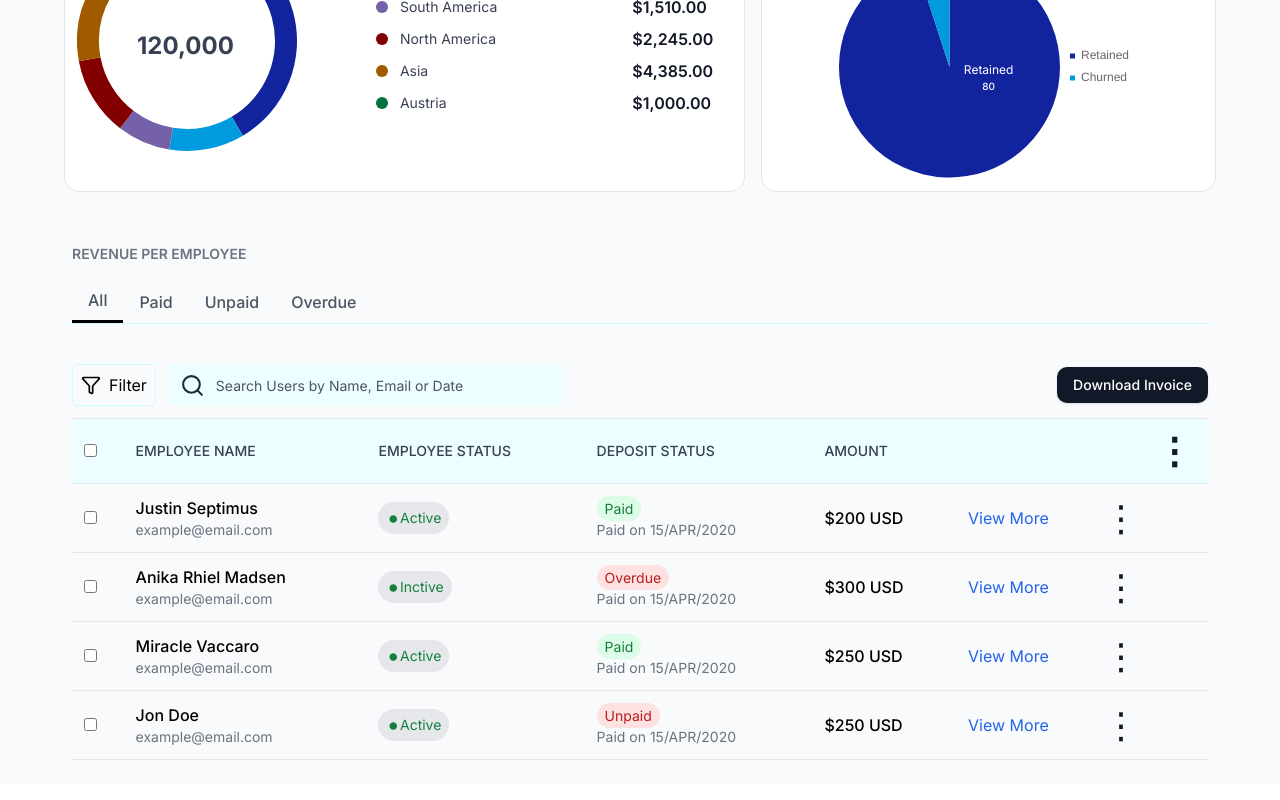
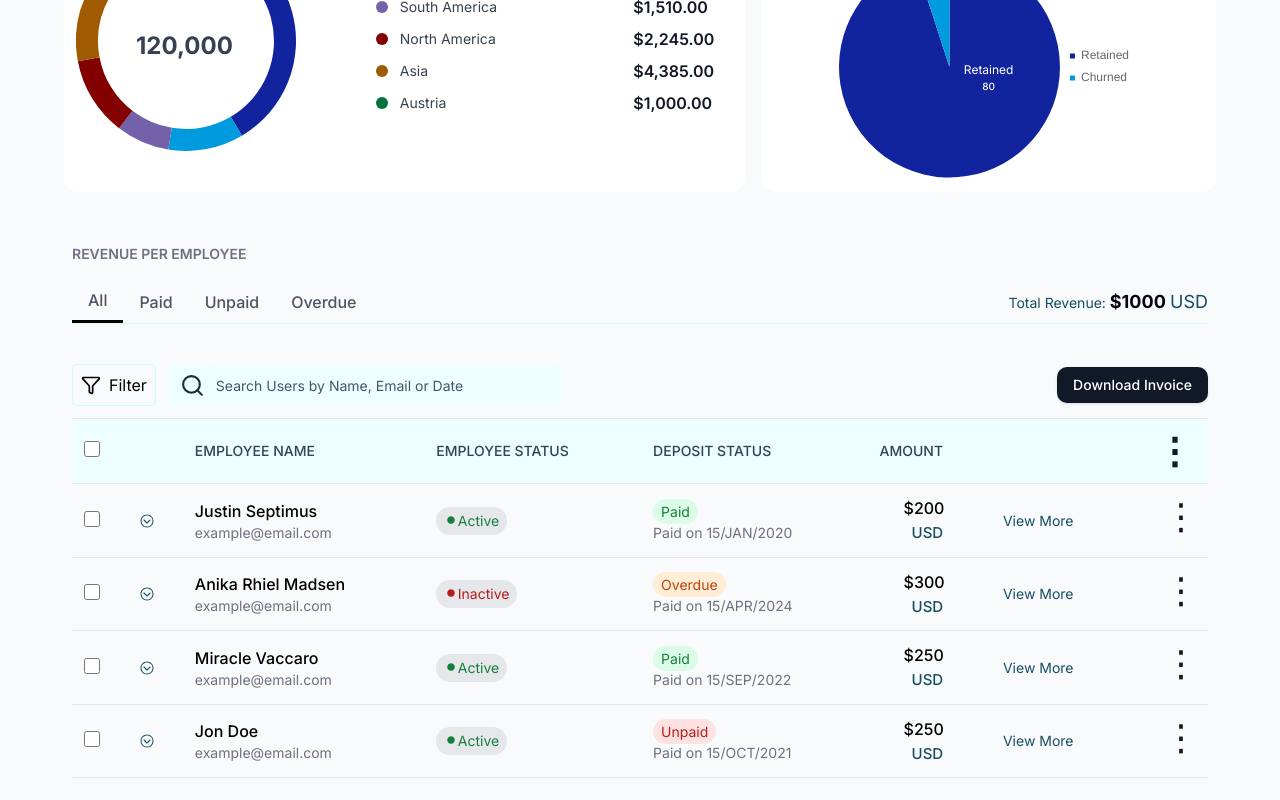
Before and after one commit to ivioje/DataRoc-dashboard, a Next.js app: page /dashboard in a window 1280 px wide. Shown: the part 542-1342 px from the top of the page. Built offline with nearby package versions, Linux system fonts and the light colour scheme.

Commit message:
table functionalities

```diff
--- a/components/RevenueTable.tsx
+++ b/components/RevenueTable.tsx
@@ -1,7 +1,7 @@
 "use client";
-import { useState } from "react";
+import { useEffect, useState } from "react";
 import { Filter, Search } from "lucide-react";
-import { employees } from "@/lib/data";
+import { employees, titles } from "@/lib/data";
 import ButtonComponent from "./Button";
 import {
   DropdownMenu,
@@ -9,30 +9,87 @@ import {
   DropdownMenuTrigger,
   RadioGroup,
 } from "@radix-ui/react-dropdown-menu";
+import { formatDate } from "@/utils/formatDate";
+import { IoIosArrowDropdown } from "react-icons/io";
 
 export default function RevenueTable() {
   const [search, setSearch] = useState("");
   const [isActive, setIsActive] = useState("All");
   const [filteredUsers, setFilteredUsers] = useState(employees);
   const [sortBy, setSortBy] = useState("Default");
-  const [userType, setUserType] = useState("All");
+  const [title, setTitle] = useState("Revenue");
+  const [total, setTotal] = useState(
+    employees.reduce((sum, employee) => sum + employee.amount, 0)
+  );
 
   const filterUsers = (filter: string) => {
-    if (filter === "All") {
-      setIsActive("All");
-      return setFilteredUsers([...employees]);
+    let filteredList = employees;
+
+    switch (filter) {
+      case "All":
+        setIsActive("All");
+        filteredList = [...employees];
+        break;
+      case "Active":
+      case "Inactive":
+        setIsActive(filter);
+        filteredList = employees.filter(
+          (employee) => employee.status === filter
+        );
+        break;
+      default:
+        setIsActive(filter);
+        filteredList = employees.filter(
+          (employee) => employee.deposit === filter
+        );
     }
-    if (filter === "Active") {
-      setIsActive("Active");
-      return setFilteredUsers(
-        employees.filter((employee) => employee.status === filter)
-      );
+
+    const totalAmount = filteredList.reduce(
+      (sum, employee) => sum + employee.amount,
+      0
+    );
+
+    setFilteredUsers(filteredList);
+    setTotal(totalAmount);
+    setTitle(titles[filter as keyof typeof titles] || "Revenue");
+  };
+
+  const sortUsers = (data: typeof employees, sortBy: string) => {
+    switch (sortBy) {
+      case "First Name":
+        return [...data].sort((a, b) => a.name.localeCompare(b.name));
+      case "Last Name":
+        return [...data].sort((a, b) => {
+          // sort by last word
+          const aLast = a.name.split(" ").pop() || "";
+          const bLast = b.name.split(" ").pop() || "";
+          return aLast.localeCompare(bLast);
+        });
+      case "Due Date":
+        return [...data].sort(
+          (a, b) =>
+            new Date(a.paymentDate).getTime() -
+            new Date(b.paymentDate).getTime()
+        );
+      case "Default":
+      case "Last Login":
+        return [...data].sort();
+      default:
+        return data;
     }
-    setFilteredUsers(
-      employees.filter((employee) => employee.deposit === filter)
+  };
+
+  useEffect(() => {
+    setFilteredUsers((prev) => sortUsers(prev, sortBy));
+
+    const searchResults = employees.filter(
+      (employee) =>
+        employee.name.toLowerCase().includes(search.toLowerCase()) ||
+        employee.email.toLowerCase().includes(search.toLowerCase()) ||
+        employee.paymentDate.includes(search)
     );
-    setIsActive(filter);
-  };
+    setFilteredUsers(searchResults);
+  }, [sortBy, search]);
 
   return (
     <div className="p-6 my-5">
@@ -42,7 +99,10 @@ export default function RevenueTable() {
       <div className="flex justify-between items-center mb-4 border-b border-t-0 border-l-0 border-r-0 border-[#CFFAFE]">
         <div className="flex font-medium">
           <button
-            onClick={() => filterUsers("All")}
+            onClick={() => {
+              filterUsers("All");
+              setTitle("Revenue");
+            }}
             className={`px-4 py-2 text-gray-600 ${
               isActive === "All"
                 ? "border-[3px] border-t-0 border-l-0 border-r-0 border-black"
@@ -82,6 +142,11 @@ export default function RevenueTable() {
             Overdue
           </button>
         </div>
+        <div className="text-cyan-900">
+          <span className="text-sm">Total {title}: </span>
+          <span className="font-bold text-lg text-gray-950">${total} </span>
+          <span className="text-lg">USD</span>
+        </div>
       </div>
 
       <div className="relative flex items-center justify-between py-2 rounded-md w-full mt-8 mb-1">
@@ -92,7 +157,7 @@ export default function RevenueTable() {
                 <Filter size={20} /> <span>Filter</span>
               </div>
             </DropdownMenuTrigger>
-            <DropdownMenuContent className="bg-white min-w-[220px] px-2 py-3 shadow-md rounded-[10px] absolute top-2 -left-10">
+            <DropdownMenuContent className="bg-white min-w-[220px] px-2 py-3 shadow-md rounded-[10px] absolute top-2 -left-10 z-30">
               <p className="text-sm font-light uppercase mb-2 text-[#6E6893]">
                 Sort By:
               </p>
@@ -119,7 +184,6 @@ export default function RevenueTable() {
                       value={option}
                       checked={sortBy === option}
                       onChange={() => setSortBy(option)}
-                      onClick={() => filterUsers(option)}
                       className="hidden peer appearance-none"
                     />
                     <div className="w-4 h-4 border-2 border-[#6D5BD0] rounded-full flex items-center justify-center peer-checked:bg-[#6D5BD0]">
@@ -150,7 +214,7 @@ export default function RevenueTable() {
                       name="isActive"
                       value={option}
                       checked={isActive === option}
-                      onChange={() => setIsActive(option)}
+                      onChange={() => filterUsers(option)}
                       className="hidden peer appearance-none"
                     />
                     <div className="w-4 h-4 border-2 border-[#6D5BD0] rounded-full flex items-center justify-center peer-checked:bg-[#6D5BD0]">
@@ -175,12 +239,13 @@ export default function RevenueTable() {
         <ButtonComponent text="Download Invoice" />
       </div>
 
-      <table className="w-full text-left border-collapse">
+      <table className="w-full text-left border-collapse z-10">
         <thead>
-          <tr className="bg-[#ECFEFF] border border-r-0 border-l-0">
+          <tr className="bg-[#ECFEFF] border border-r-0 border-l-0 text-cyan-900">
             <th className="py-2 px-3">
-              <input type="checkbox" />
+              <input type="checkbox" className="w-4 h-4" />
             </th>
+            <th className="py-2 px-3"></th>
             <th className="py-2 px-3 font-medium uppercase text-sm text-gray-700">
               Employee Name
             </th>
@@ -200,19 +265,38 @@ export default function RevenueTable() {
             </th>
           </tr>
         </thead>
+        {!filteredUsers.length && (
+          <tbody className="w-full">
+            <tr className="">
+              <td className="text-cyan-900 text-center py-2">Nothing Found!</td>
+            </tr>
+          </tbody>
+        )}
         <tbody>
           {filteredUsers.map((employee) => (
-            <tr key={employee.id} className="border-b">
+            <tr
+              key={employee.id}
+              className="border-b transition-transform duration-300 relative"
+            >
               <td className="py-3 px-3">
-                <input type="checkbox" />
+                <input type="checkbox" className="w-4 h-4" />
+              </td>
+              <td className="py-3 px-3 text-cyan-900">
+                <IoIosArrowDropdown />
               </td>
               <td className="py-3 px-3">
                 <p className="font-medium">{employee.name}</p>
                 <p className="text-gray-500 text-sm">{employee.email}</p>
               </td>
               <td className="py-3 px-3">
-                <span className="px-2 flex w-fit items-center rounded-full text-sm bg-gray-200 text-green-700">
-                  <span className="text-2xl">•</span>
+                <span
+                  className={`px-2 flex w-fit items-center rounded-full text-sm bg-gray-200 ${
+                    employee.status === "Active"
+                      ? "text-green-700"
+                      : "text-red-700"
+                  }`}
+                >
+                  <span className="text-2xl -mt-1">•</span>
                   {employee.status}
                 </span>
               </td>
@@ -221,20 +305,27 @@ export default function RevenueTable() {
                   className={`px-2 py-1 rounded-full text-sm ${
                     employee.deposit === "Paid"
                       ? "bg-green-100 text-green-700"
-                      : "bg-red-100 text-red-700"
+                      : employee.deposit === "Unpaid"
+                      ? "bg-red-100 text-red-700"
+                      : "bg-orange-100 text-orange-700"
                   }`}
                 >
                   {employee.deposit}
                 </span>
                 <p className="text-gray-500 text-sm">
-                  Paid on {employee.paymentDate}
+                  Paid on {formatDate(employee.paymentDate)}
                 </p>
               </td>
-              <td className="py-3 px-3 font-medium">${employee.amount} USD</td>
-              <td className="py-3 px-3 text-blue-600 cursor-pointer">
+              <td className="py-3 px-3 font-medium">
+                <span className="ml-6">${employee.amount}</span> <br />
+                <span className="text-[15px] text-cyan-900 text-right ml-8">
+                  USD
+                </span>
+              </td>
+              <td className="py-3 px-3 text-cyan-900 text-sm cursor-pointer">
                 View More
               </td>
-              <td className="py-3 text-4xl text-gray-900 cursor-pointer ml-4">
+              <td className="py-3 text-4xl text-gray-900 cursor-pointer absolute right-2 w-fit">
                 &#8942;
               </td>
             </tr>
--- a/components/charts/CustomerRetentionChart.tsx
+++ b/components/charts/CustomerRetentionChart.tsx
@@ -35,7 +35,7 @@ const CustomerRetentionChart = () => {
   };
 
   return (
-    <div className="flex items-center justify-center flex-col border gap-6 p-4 max-h-[330px] w-[40%] bg-white rounded-[15px] m-2">
+    <div className="flex items-center justify-center flex-col gap-6 p-4 max-h-[330px] w-[40%] bg-white rounded-[15px] m-2">
       <h2 className="text-gray-500 w-full uppercase text-sm font-semibold flex items-start mt-14">
         Customer retention rate
       </h2>
--- a/components/charts/Expenses.tsx
+++ b/components/charts/Expenses.tsx
@@ -26,7 +26,7 @@ const OperatingExpenses = () => {
   };
 
   return (
-    <div className="bg-white flex items-center border justify-center flex-col max-h-[330px] w-[60%] pb-3 pt-1 px-3 m-2 rounded-[15px]">
+    <div className="bg-white flex items-center justify-center flex-col max-h-[330px] w-[60%] pb-3 pt-1 px-3 m-2 rounded-[15px]">
       <h2 className="text-gray-500 w-full uppercase text-sm font-semibold mb-4 flex items-start">
         Operating Expenses
       </h2>
--- a/lib/data.ts
+++ b/lib/data.ts
@@ -75,6 +75,17 @@ export const ExpensesChartData = [
   },
 ];
 
+export interface Title {
+  Paid: string;
+  Unpaid: string;
+  Overdue: string;
+}
+export const titles: Title = {
+  Paid: "Payable",
+  Unpaid: "Unpaid",
+  Overdue: "Overdue",
+};
+
 export const employees = [
   {
     id: 1,
@@ -83,16 +94,16 @@ export const employees = [
     status: "Active",
     deposit: "Paid",
     amount: 200,
-    paymentDate: "15/APR/2020",
+    paymentDate: "2020/1/15",
   },
   {
     id: 2,
     name: "Anika Rhiel Madsen",
     email: "example@email.com",
-    status: "Inctive",
+    status: "Inactive",
     deposit: "Overdue",
     amount: 300,
-    paymentDate: "15/APR/2020",
+    paymentDate: "2024/4/15",
   },
   {
     id: 3,
@@ -101,7 +112,7 @@ export const employees = [
     status: "Active",
     deposit: "Paid",
     amount: 250,
-    paymentDate: "15/APR/2020",
+    paymentDate: "2022/9/15",
   },
   {
     id: 4,
@@ -110,6 +121,6 @@ export const employees = [
     status: "Active",
     deposit: "Unpaid",
     amount: 250,
-    paymentDate: "15/APR/2020",
+    paymentDate: "2021/10/15",
   },
 ];
--- a/package.json
+++ b/package.json
@@ -34,6 +34,7 @@
     "react-datepicker": "^7.6.0",
     "react-dom": "^19.0.0",
     "react-hook-form": "^7.54.2",
+    "react-icons": "^5.4.0",
     "tailwind-merge": "^2.6.0",
     "tailwindcss-animate": "^1.0.7",
     "zod": "^3.24.1"
--- /dev/null
+++ b/utils/formatDate.ts
@@ -0,0 +1,6 @@
+export const formatDate = (dateString: string) => {
+  const date = new Date(dateString);
+  return `${date.getDate()}/${date
+    .toLocaleString("en-US", { month: "short" })
+    .toUpperCase()}/${date.getFullYear()}`;
+};
```
Also changed, not shown: components/tabs/ParentTab.tsx (+3 -5 lines), 1 other file (tests, documents, lock files or other folders).
